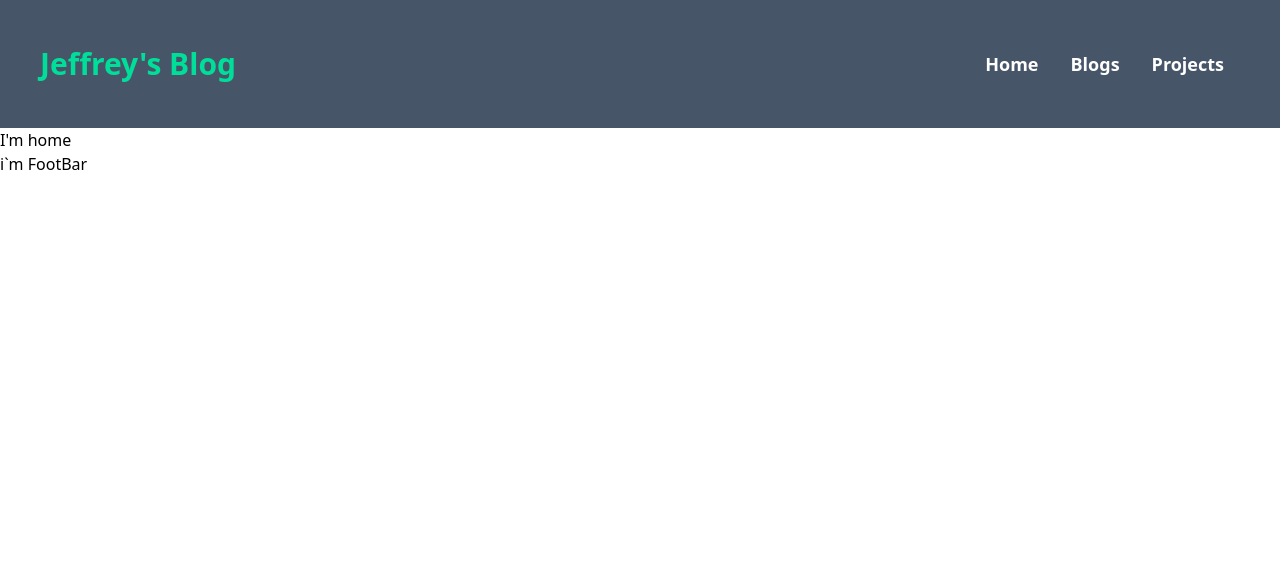
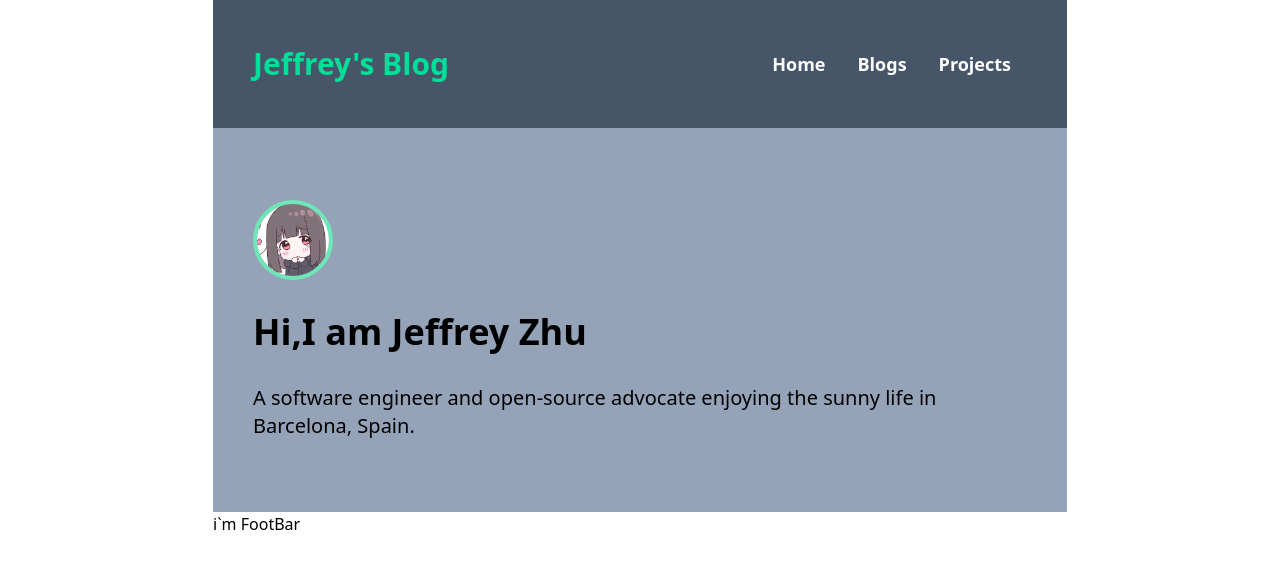
Before and after one commit to JeffreyZhu0201/NanoPress, a React (Create React App) app in the folder jeffreysblogfronted/: page /home in a window 1280 px wide. Shown: the top 568 px of the page. Built offline with nearby package versions, Linux system fonts and the light colour scheme.

Commit message:
优化侧边栏

```diff
--- a/jeffreysblogfronted/src/App.tsx
+++ b/jeffreysblogfronted/src/App.tsx
@@ -2,7 +2,7 @@
  * @Author: JeffreyZhu 1624410543@qq.com
  * @Date: 2024-11-24 23:42:30
  * @LastEditors: JeffreyZhu 1624410543@qq.com
- * @LastEditTime: 2024-11-25 22:17:38
+ * @LastEditTime: 2024-11-26 14:42:48
  * @FilePath: \JeffreysBlog\jeffreysblogfronted\src\App.tsx
  * @Description: File Description Here...
  *
@@ -33,7 +33,7 @@ function App() {
   return (
     <Router>
       <div className="App">
-        <div className='max-w-[1280px] m-auto'>
+        <div className='max-w-[854px] m-auto'>
           <NavBar />
 
           <Routes>
--- a/jeffreysblogfronted/src/components/NavBar.tsx
+++ b/jeffreysblogfronted/src/components/NavBar.tsx
@@ -2,7 +2,7 @@
  * @Author: JeffreyZhu 1624410543@qq.com
  * @Date: 2024-11-25 20:52:43
  * @LastEditors: JeffreyZhu 1624410543@qq.com
- * @LastEditTime: 2024-11-25 22:22:40
+ * @LastEditTime: 2024-11-26 14:54:49
  * @FilePath: \JeffreysBlog\jeffreysblogfronted\src\components\NavBar.tsx
  * @Description: File Description Here...
  *
@@ -37,7 +37,7 @@ function NavBar(){
                 }
             </div>
 
-            <div className={nav ? ' fixed right-0 top-0 w-[60%] h-full border-r border-r-gray-900 bg-[#000300] ease-in-out duration-500 md:hidden' : "fixed right-[-60%] top-0 w-[60%] h-full border-r border-r-gray-900 bg-[#000300] ease-in-out duration-500 md:hidden"}>
+            <div className={nav ? ' fixed right-0 top-0 w-[60%] h-full border-r bg-slate-600 ease-in-out duration-500 md:hidden' : "fixed right-[-60%] top-0 w-[60%] h-full border-r bg-slate-600 ease-in-out duration-500 md:hidden"}>
                 <h1 className='w-full text-3xl font-bold text-[#00df9a] m-8'>Jeffrey's Blog</h1>
 
                 <ul className='uppercase p-4'>
@@ -46,12 +46,13 @@ function NavBar(){
                     <li className='p-4 border-b border-gray-600'>Resource</li>
                     <li className='p-4 border-b border-gray-600'>About</li>
                     <li className='p-4 border-b border-gray-600'>Contact</li>
+                    <div onClick={handleNav} className='block md:hidden p-4 my-10'>
+                        {
+                            !nav ? <></> : <AiOutlineClose size={40} />
+                        }
+                    </div>
                 </ul>
-                <div onClick={handleNav} className='block md:hidden'>
-                    {
-                        !nav ? <AiOutlineMenu size={20} /> : <AiOutlineClose size={20} />
-                    }
-                </div>
+
             </div>
 
         </div>
--- a/jeffreysblogfronted/src/pages/Homepage.tsx
+++ b/jeffreysblogfronted/src/pages/Homepage.tsx
@@ -2,21 +2,30 @@
  * @Author: JeffreyZhu 1624410543@qq.com
  * @Date: 2024-11-25 20:51:21
  * @LastEditors: JeffreyZhu 1624410543@qq.com
- * @LastEditTime: 2024-11-25 21:10:36
- * @FilePath: \JeffreysBlog\jeffreysblogfronted\src\pages\homepage.tsx
+ * @LastEditTime: 2024-11-26 14:46:06
+ * @FilePath: \JeffreysBlog\jeffreysblogfronted\src\pages\Homepage.tsx
  * @Description: File Description Here...
  *
  * Copyright (c) 2024 by JeffreyZhu, All Rights Reserved.
  */
 
 import React from "react"
+import Avatar from "../resource/avatar.jpeg"
+
 
 function Homepage(){
 
 
     return (
-        <div>
-            I'm home
+        <div className="Homepage bg-slate-400 w-full flex p-4 md:p-10">
+            <div className="introduction">
+                <img src={Avatar} alt="" className="border-2 md:border-4 h-14 md:h-20 border-emerald-100 md:border-emerald-300 my-6 md:my-8 rounded-full"/>
+                <p className="text-3xl font-bold md:text-4xl my-6 md:my-8">Hi,I am Jeffrey Zhu</p>
+                <p className="text-xl font-sans my-6 md:my-8 ">A software engineer and open-source advocate enjoying the sunny life in Barcelona, Spain.</p>
+            </div>
+            <div>
+
+            </div>
         </div>
     )
 
```
Also changed, not shown: jeffreysblogfronted/src/resource/avatar.jpeg (added).
